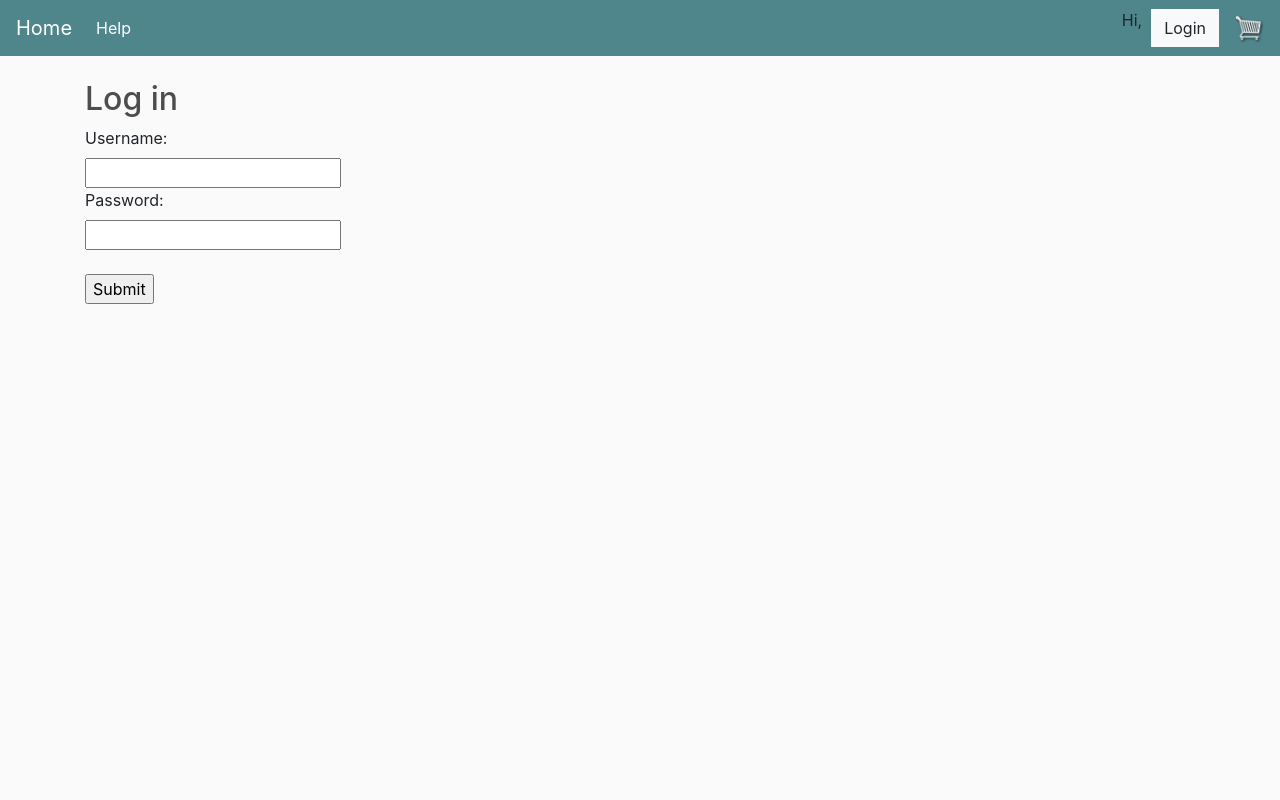
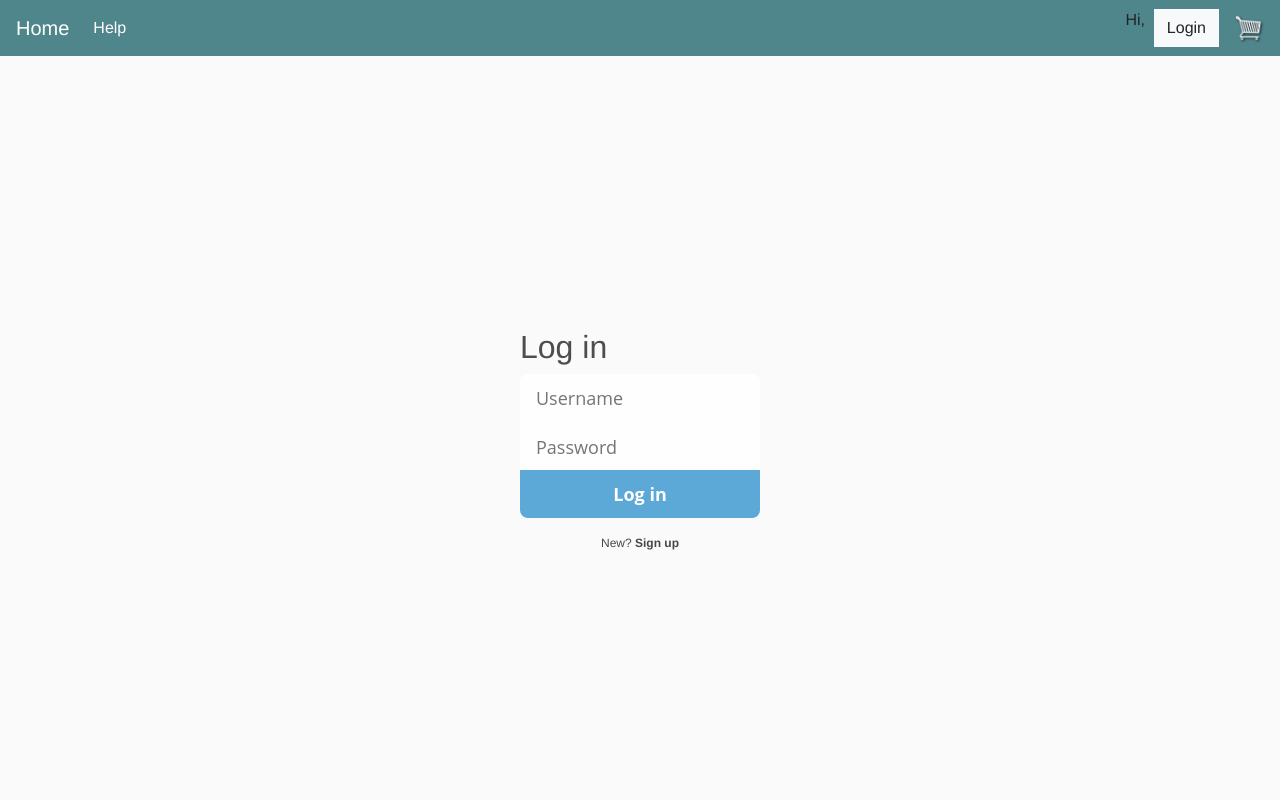
Before and after one commit to GabTak/Price-Comparison-Website, a Django app: page /login/ in a window 1280 px wide. Run offline with Django 4.2, Linux system fonts and the light colour scheme; some libraries are stand-ins or nearby versions.

Commit message:
Login/Register working on same page

```diff
--- a/pages/views.py
+++ b/pages/views.py
@@ -16,15 +16,27 @@ def help_page_view(request, *args, **kwargs):
     return render(request, "help.html")
 
 def login_page_view(request, *args, **kwargs):
+    form = CreateUserForm()
     if request.method == 'POST':
-        username = request.POST.get('username')
-        password = request.POST.get('password')
-        user = authenticate(request, username = username, password = password)
+        #Login
+        if request.POST.get('submit') == 'Log in':
+            username = request.POST.get('username')
+            password = request.POST.get('password')
+            user = authenticate(request, username = username, password = password)
 
-        if user is not None:
-            login(request, user)
-            return redirect('home')
-    context = {}
+            if user is not None:
+                login(request, user)
+                return redirect('home')
+
+        #Register
+        elif request.POST.get('submit') == 'Sign up':
+            form = CreateUserForm(request.POST)
+            if form.is_valid:
+                new_user = form.save()
+                Customer.objects.create(user = new_user, name = new_user)
+
+
+    context = {'form' : form}
     return render(request, "login.html", context)
 
 def register_page_view(request, *args, **kwargs):
--- a/templates/login.html
+++ b/templates/login.html
@@ -4,19 +4,133 @@
 
 <!DOCTYPE html>
 <html>
+  <head>
+    <meta name="viewport" content="width=device-width, initial-scale=1">
+<style>
+  html, body {
+    width: 100%;
+    height: 100%;
+    margin: 0;
+    font-family: Helvetica, Arial, sans-serif;
+    overflow: hidden;
+  }
+
+  .ghost {
+    position: absolute;
+    left: -100%;
+  }
+
+  .framed {
+    position: absolute;
+    top: 50%; left: 50%;
+    width: 15rem;
+    margin-left: -7.5rem;
+  }
+
+  .logo {
+    margin-top: -9em;
+    cursor: default;
+  }
+
+  .form {
+    margin-top: -4.5em;
+  }
+
+  .input {
+    -moz-box-sizing: border-box;
+         box-sizing: border-box;
+    font-size: 1.125rem;
+    line-height: 3rem;
+    width: 100%; height: 3rem;
+
+    background-color: rgba(255,255,255,.9);
+    border: 0;
+    border-top: 1px solid rgba(255,255,255,0.7);
+    padding: 0 1rem;
+    font-family: 'Open Sans', sans-serif;
+  }
+    .input:focus {
+      outline: none;
+    }
+    .input--top {
+      border-radius: 0.5rem 0.5rem 0 0;
+      border-top: 0;
+    }
+    .input--submit {
+      background-color: rgba(92,168,214,1);
+      color: #fff;
+      font-weight: bold;
+      cursor: pointer;
+      border-top: 0;
+      border-radius: 0 0 0.5rem 0.5rem;
+      margin-bottom: 1rem;
+    }
+
+  .text {
+    color: #28282B;
+  }
+    .text--small {
+      opacity: 0.85;
+      font-size: 0.75rem;
+      cursor: pointer;
+    }
+      .text--small:hover {
+        opacity: 1;
+      }
+    .text--omega {
+      width: 200%;
+      margin: 0 0 1rem -50%;
+      font-size: 1.5rem;
+      line-height: 1.125;
+      font-weight: normal;
+    }
+    .text--centered {
+      display: block;
+      text-align: center;
+    }
+    .text--border-right {
+      border-right: 1px solid rgba(255,255,255,0.5);
+      margin-right: 0.75rem;
+      padding-right: 0.75rem;
+    }
+
+  #toggle--login:checked ~ .form--signup {visibility:hidden; }
+  #toggle--signup:checked ~ .form--login {visibility:hidden; }
+</style>
+</head>
+
 <body>
 
-<h2>Log in</h2>
 
-<form method = "POST" action = "">
-{% csrf_token %}
-  <label for="fname">Username:</label><br>
-  <input type="text" name="username"><br>
-  <label for="lname">Password:</label><br>
-  <input type="password" name="password"><br><br>
-  <input type = "submit" name = "Log in">
+
+
+<input type="radio" checked id="toggle--login" name="toggle" class="ghost" />
+<input type="radio" id="toggle--signup" name="toggle" class="ghost" />
+
+
+<form class="form form--login framed" method = "POST" action = "">
+  {% csrf_token %}
+  <h2>Log in</h2>
+  <input type="text" placeholder="Username" name = "username" class="input input--top" />
+  <input type="password" placeholder="Password" name = "password" class="input" />
+  <input type="submit" value="Log in" name = "submit" class="input input--submit" />
+
+  <label for="toggle--signup" class="text text--small text--centered">New? <b>Sign up</b></label>
 </form>
+
+<form class="form form--signup framed" method = "POST" action = "">
+  {% csrf_token %}
+
+  <h2>Sign in</h2>
+  <input type="text" name = "username" placeholder = "{{form.username.label}}"  class="input" />
+  <input type="password" name = "password1" placeholder= "{{form.password1.label}}" class="input" />
+  <input type="password" name = "password2" placeholder= "{{form.password2.label}}" class="input" />
+  <input type="submit" value="Sign up" name = "submit" class="input input--submit" />
+  <label for="toggle--login" class="text text--small text--centered">Not new? <b>Log in</b></label>
+</form>
+
 
 </body>
 </html>
+
 {% endblock content %}
```
Also changed, not shown: templates/register.html (+1 -6 lines), db.sqlite3.
